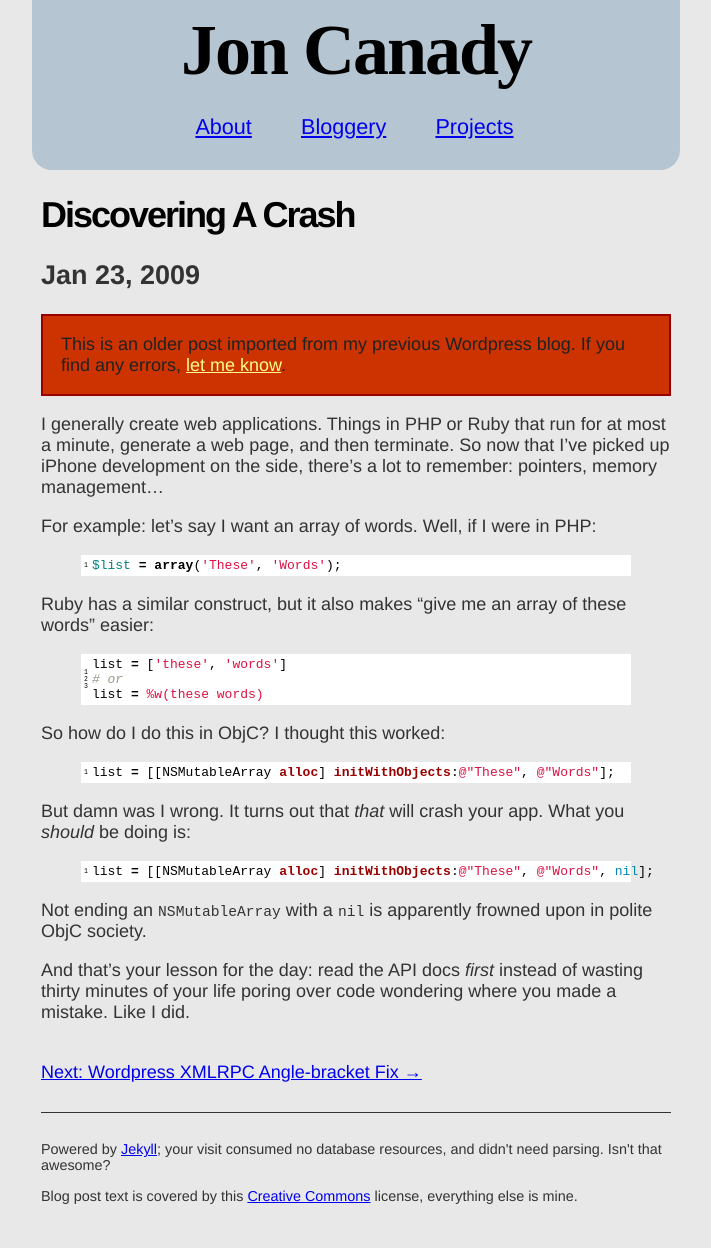
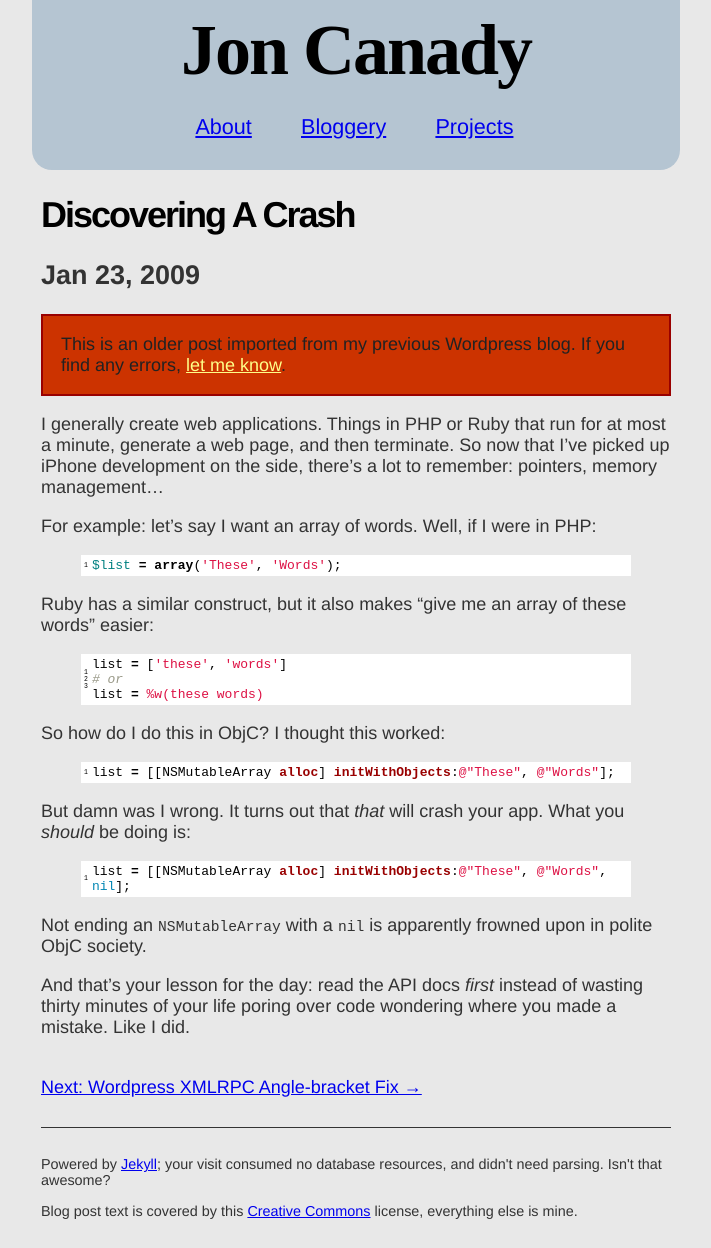
Before and after one commit to jesscanady/oldsite-circa2011, a Jekyll site: the page built from _posts/2009-01-23-discovering-a-crash.markdown, in a window 1280 px wide. Shown: the whole page, without its empty margins (284-995 px from the left). Built offline with Jekyll 4.4.1, drawn with Linux system fonts in a browser that asks for light colours; Markdown is read by kramdown in place of the engine named in the settings.

Commit message:
the pre inside highlighted code blocks now word-wraps

```diff
--- a/stylesheets/syntax.css
+++ b/stylesheets/syntax.css
@@ -59,3 +59,14 @@
 .highlight .vi { color: #008080 } /* Name.Variable.Instance */
 .highlight .il { color: #009999 } /* Literal.Number.Integer.Long */
 .highlight .lineno { font-size: .5em;} /* Line Numbers */
+
+
+.highlight pre {
+ overflow-x: auto; /* Use horizontal scroller if needed; for Firefox 2, not needed in Firefox 3 */
+ white-space: pre-wrap; /* css-3 */
+ white-space: -moz-pre-wrap !important; /* Mozilla, since 1999 */
+ white-space: -pre-wrap; /* Opera 4-6 */
+ white-space: -o-pre-wrap; /* Opera 7 */
+ /* width: 99%; */
+ word-wrap: break-word; /* Internet Explorer 5.5+ */
+}
```
